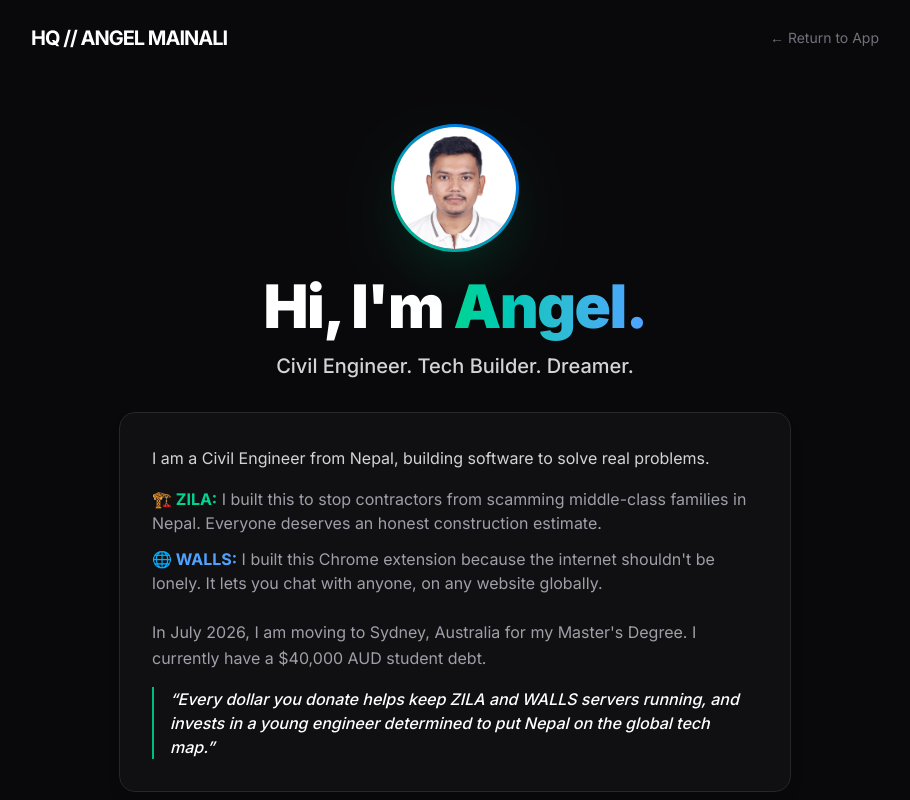
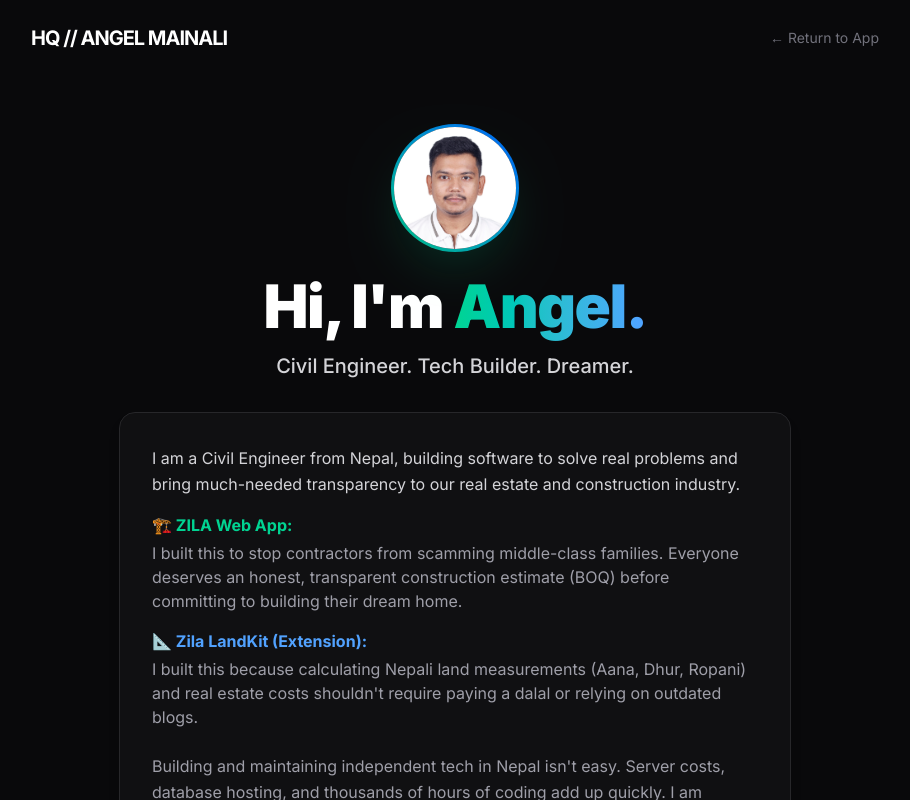
Before and after one commit to angel97-cyber/zila, a Next.js app: page /donate in a window 1280 px wide. Shown: the top 800 px of the page, without its empty margins (185-1095 px from the left). Built offline with nearby package versions, Linux system fonts and the light colour scheme.

Commit message:
Added Area units, updated privacy policy for Chrome store, revised emotional HQ narrative

```diff
--- a/app/donate/page.tsx
+++ b/app/donate/page.tsx
@@ -40,24 +40,26 @@ export default function DonatePage() {
           Civil Engineer. Tech Builder. Dreamer.
         </p>
 
-        {/* THE STORY (The Empire) */}
+        {/* THE STORY (The Robin Hood Narrative) */}
         <div className="bg-zinc-900/50 border border-zinc-800 rounded-2xl p-6 md:p-8 mb-12 text-left shadow-lg backdrop-blur-sm">
           <p className="text-zinc-300 leading-relaxed mb-4">
-            I am a Civil Engineer from Nepal, building software to solve real problems.
+            I am a Civil Engineer from Nepal, building software to solve real problems and bring much-needed transparency to our real estate and construction industry.
           </p>
-          <ul className="space-y-3 mb-6 text-zinc-400">
+          <ul className="space-y-4 mb-6 text-zinc-400">
             <li>
-              <strong className="text-emerald-400">🏗️ ZILA:</strong> I built this to stop contractors from scamming middle-class families in Nepal. Everyone deserves an honest construction estimate.
+              <strong className="text-emerald-400 block mb-1">🏗️ ZILA Web App:</strong>
+              I built this to stop contractors from scamming middle-class families. Everyone deserves an honest, transparent construction estimate (BOQ) before committing to building their dream home.
             </li>
             <li>
-              <strong className="text-blue-400">🌐 WALLS:</strong> I built this Chrome extension because the internet shouldn&apos;t be lonely. It lets you chat with anyone, on any website globally.
+              <strong className="text-blue-400 block mb-1">📐 Zila LandKit (Extension):</strong>
+              I built this because calculating Nepali land measurements (Aana, Dhur, Ropani) and real estate costs shouldn&apos;t require paying a dalal or relying on outdated blogs.
             </li>
           </ul>
-          <p className="text-zinc-400 leading-relaxed mb-4">
-            In July 2026, I am moving to Sydney, Australia for my Master&apos;s Degree. I currently have a $40,000 AUD student debt.
+          <p className="text-zinc-400 leading-relaxed mb-6">
+            Building and maintaining independent tech in Nepal isn&apos;t easy. Server costs, database hosting, and thousands of hours of coding add up quickly. I am dedicating my time to keeping these tools accessible for everyday Nepalis, fighting the information gap that brokers use to exploit people.
           </p>
           <p className="text-white font-medium italic border-l-2 border-emerald-500 pl-4">
-            &ldquo;Every dollar you donate helps keep ZILA and WALLS servers running, and invests in a young engineer determined to put Nepal on the global tech map.&rdquo;
+            &ldquo;If my tools saved you money, time, or protected you from a bad deal, please consider supporting me. Every rupee goes directly into keeping the servers running and proves that young engineers can build world-class tech right here in Nepal.&rdquo;
           </p>
         </div>
 
--- a/app/page.tsx
+++ b/app/page.tsx
@@ -16,28 +16,28 @@ const RATES: Record<string, Record<string, Record<string, number>>> = {
   nepal: {
     // Valley (High Cost)
     kathmandu: { basic: 3500, standard: 4800, premium: 6800, luxury: 9000 },
-    lalitpur:  { basic: 3400, standard: 4700, premium: 6700, luxury: 8800 },
+    lalitpur: { basic: 3400, standard: 4700, premium: 6700, luxury: 8800 },
     bhaktapur: { basic: 3300, standard: 4600, premium: 6600, luxury: 8700 },
-    kavre:     { basic: 3200, standard: 4500, premium: 6400, luxury: 8500 },
+    kavre: { basic: 3200, standard: 4500, premium: 6400, luxury: 8500 },
     // Gandaki / Hills
-    pokhara:   { basic: 3400, standard: 4600, premium: 6500, luxury: 8500 },
-    baglung:   { basic: 3300, standard: 4500, premium: 6300, luxury: 8300 },
-    gorkha:    { basic: 3200, standard: 4400, premium: 6200, luxury: 8200 },
+    pokhara: { basic: 3400, standard: 4600, premium: 6500, luxury: 8500 },
+    baglung: { basic: 3300, standard: 4500, premium: 6300, luxury: 8300 },
+    gorkha: { basic: 3200, standard: 4400, premium: 6200, luxury: 8200 },
     // Terai / Industrial Hubs
-    chitwan:   { basic: 3000, standard: 4200, premium: 5800, luxury: 7800 },
-    butwal:    { basic: 2900, standard: 4100, premium: 5700, luxury: 7600 },
-    biratnagar:{ basic: 2900, standard: 4100, premium: 5700, luxury: 7600 },
-    jhapa:     { basic: 2850, standard: 4000, premium: 5600, luxury: 7500 },
-    morang:    { basic: 2850, standard: 4000, premium: 5600, luxury: 7500 },
-    sunsari:   { basic: 2850, standard: 4000, premium: 5600, luxury: 7500 },
-    parsa:     { basic: 2800, standard: 3900, premium: 5500, luxury: 7400 },
-    dhanusha:  { basic: 2800, standard: 3900, premium: 5500, luxury: 7400 },
+    chitwan: { basic: 3000, standard: 4200, premium: 5800, luxury: 7800 },
+    butwal: { basic: 2900, standard: 4100, premium: 5700, luxury: 7600 },
+    biratnagar: { basic: 2900, standard: 4100, premium: 5700, luxury: 7600 },
+    jhapa: { basic: 2850, standard: 4000, premium: 5600, luxury: 7500 },
+    morang: { basic: 2850, standard: 4000, premium: 5600, luxury: 7500 },
+    sunsari: { basic: 2850, standard: 4000, premium: 5600, luxury: 7500 },
+    parsa: { basic: 2800, standard: 3900, premium: 5500, luxury: 7400 },
+    dhanusha: { basic: 2800, standard: 3900, premium: 5500, luxury: 7400 },
     // Mid/Far-West
-    dang:      { basic: 2950, standard: 4150, premium: 5800, luxury: 7700 },
-    banke:     { basic: 2900, standard: 4100, premium: 5700, luxury: 7600 },
-    surkhet:   { basic: 3100, standard: 4300, premium: 6000, luxury: 8000 },
-    kailali:   { basic: 3000, standard: 4200, premium: 5900, luxury: 7900 },
-    kanchanpur:{ basic: 3000, standard: 4200, premium: 5900, luxury: 7900 },
+    dang: { basic: 2950, standard: 4150, premium: 5800, luxury: 7700 },
+    banke: { basic: 2900, standard: 4100, premium: 5700, luxury: 7600 },
+    surkhet: { basic: 3100, standard: 4300, premium: 6000, luxury: 8000 },
+    kailali: { basic: 3000, standard: 4200, premium: 5900, luxury: 7900 },
+    kanchanpur: { basic: 3000, standard: 4200, premium: 5900, luxury: 7900 },
   },
 };
 
@@ -75,7 +75,7 @@ const LABOR_MATERIAL_RATIO = {
   "Contractor Profit & Overhead": 0.07,
 };
 
-const TIMELINE =[
+const TIMELINE = [
   { phase: "Foundation & Plinth", duration: "4 to 6 Weeks" },
   { phase: "Superstructure (RCC Frames & Roof)", duration: "8 to 10 Weeks" },
   { phase: "Brickwork & Plastering", duration: "6 to 8 Weeks" },
@@ -87,29 +87,38 @@ export default function Home() {
   // --- STATE ---
   const [step, setStep] = useState(1);
   const [country, setCountry] = useState("nepal");
-  const[district, setDistrict] = useState("kathmandu");
+  const [district, setDistrict] = useState("kathmandu");
 
   const [floors, setFloors] = useState<number | string>(2);
   const [area, setArea] = useState<number | string>(1000);
+  const [areaUnit, setAreaUnit] = useState("sq.ft");
   const [quality, setQuality] = useState("standard");
 
   // Checkout States
   const [checkoutStep, setCheckoutStep] = useState(0);
-  const[customerName, setCustomerName] = useState("");
+  const [customerName, setCustomerName] = useState("");
   const [phone, setPhone] = useState("");
-  const[paymentRef, setPaymentRef] = useState("");
+  const [paymentRef, setPaymentRef] = useState("");
   const [isSubmittingContact, setIsSubmittingContact] = useState(false);
 
   // Security States
   const [isVerifying, setIsVerifying] = useState(false);
   const [isPremium, setIsPremium] = useState(false);
-  const[estimateId, setEstimateId] = useState<string | null>(null);
-  const[verificationTime, setVerificationTime] = useState(0);
+  const [estimateId, setEstimateId] = useState<string | null>(null);
+  const [verificationTime, setVerificationTime] = useState(0);
 
+  // --- CALCULATION LOGIC ---
   // --- CALCULATION LOGIC ---
   const safeFloors = Number(floors) || 0;
   const safeArea = Number(area) || 0;
-  const totalArea = safeFloors * safeArea;
+
+  // Convert everything to sq.ft under the hood for our engineering brain
+  let areaInSqFt = safeArea;
+  if (areaUnit === "sq.m") areaInSqFt = safeArea * 10.7639;
+  if (areaUnit === "aana") areaInSqFt = safeArea * 342.25; // Standard Aana
+  if (areaUnit === "dhur") areaInSqFt = safeArea * 169.31; // Standard Terai Dhur
+
+  const totalArea = Math.round(safeFloors * areaInSqFt);
   const ratePerSqft = RATES[country][district] ? RATES[country][district][quality] : RATES[country]['kathmandu'][quality];
   const totalCost = totalArea * ratePerSqft;
 
@@ -137,7 +146,7 @@ export default function Home() {
       }
     };
     checkSavedReport();
-  },[]);
+  }, []);
 
   // --- CHECKOUT FLOW ---
   const handleContactSubmit = async () => {
@@ -201,7 +210,7 @@ export default function Home() {
       }, 3000);
     }
     return () => clearInterval(interval);
-  },[isVerifying, estimateId]);
+  }, [isVerifying, estimateId]);
 
   return (
     <div className="min-h-screen bg-slate-50 text-slate-900 font-sans selection:bg-emerald-200">
@@ -229,13 +238,13 @@ export default function Home() {
 
               <div className="space-y-6">
                 <div>
-                  <label className="flex items-center gap-2 text-sm font-semibold text-slate-700 mb-2"><MapPin className="h-4 w-4"/> Country</label>
+                  <label className="flex items-center gap-2 text-sm font-semibold text-slate-700 mb-2"><MapPin className="h-4 w-4" /> Country</label>
                   <select value={country} onChange={(e) => setCountry(e.target.value)} className="w-full p-4 bg-slate-50 border border-slate-200 rounded-xl focus:ring-2 focus:ring-blue-900 outline-none">
                     <option value="nepal">Nepal 🇳🇵</option>
                   </select>
                 </div>
                 <div>
-                  <label className="flex items-center gap-2 text-sm font-semibold text-slate-700 mb-2"><Building className="h-4 w-4"/> District / City (जिल्ला)</label>
+                  <label className="flex items-center gap-2 text-sm font-semibold text-slate-700 mb-2"><Building className="h-4 w-4" /> District / City (जिल्ला)</label>
                   <select value={district} onChange={(e) => setDistrict(e.target.value)} className="w-full p-4 bg-slate-50 border border-slate-200 rounded-xl focus:ring-2 focus:ring-blue-900 outline-none capitalize">
                     {Object.keys(RATES.nepal).map(d => <option key={d} value={d}>{d}</option>)}
                   </select>
@@ -256,19 +265,29 @@ export default function Home() {
                 <div className="flex flex-col md:flex-row gap-6">
                   <div className="flex-1">
                     <label className="flex items-center gap-2 text-sm font-semibold text-slate-700 mb-2">
-                      <Layers className="h-4 w-4"/> Total Floors <span className="text-slate-400 font-normal">(तल्लाको संख्या)</span>
+                      <Ruler className="h-4 w-4" /> Area Per Floor <span className="text-slate-400 font-normal">(१ तल्लाको क्षेत्रफल)</span>
                     </label>
+                    <div className="flex gap-2">
                       <input
-                      type="number" step="0.5" min="1" max="10"
-                      value={floors} onChange={(e) => setFloors(e.target.value)}
-                      placeholder="e.g. 2.5"
+                        type="number" value={area} onChange={(e) => setArea(e.target.value)}
+                        placeholder="e.g. 1000"
                         className="w-full p-4 bg-slate-50 border border-slate-200 rounded-xl text-lg font-medium outline-none focus:ring-2 focus:ring-blue-900"
                       />
+                      <select
+                        value={areaUnit} onChange={(e) => setAreaUnit(e.target.value)}
+                        className="p-4 bg-slate-50 border border-slate-200 rounded-xl text-sm font-bold text-slate-700 outline-none focus:ring-2 focus:ring-blue-900"
+                      >
+                        <option value="sq.ft">Sq.ft</option>
+                        <option value="sq.m">Sq.m</option>
+                        <option value="aana">Aana (आना)</option>
+                        <option value="dhur">Dhur (धुर)</option>
+                      </select>
+                    </div>
                   </div>
 
                   <div className="flex-1">
                     <label className="flex items-center gap-2 text-sm font-semibold text-slate-700 mb-2">
-                      <Ruler className="h-4 w-4"/> Area Per Floor <span className="text-slate-400 font-normal">(तल्लाको क्षेत्रफल)</span>
+                      <Ruler className="h-4 w-4" /> Area Per Floor <span className="text-slate-400 font-normal">(तल्लाको क्षेत्रफल)</span>
                     </label>
                     <input
                       type="number" value={area} onChange={(e) => setArea(e.target.value)}
@@ -284,7 +303,7 @@ export default function Home() {
 
                 <div>
                   <label className="flex items-center gap-2 text-sm font-semibold text-slate-700 mb-4">
-                    <CheckCircle2 className="h-4 w-4"/> Finish Quality <span className="text-slate-400 font-normal">(फिनिसिङ कस्तो गर्ने?)</span>
+                    <CheckCircle2 className="h-4 w-4" /> Finish Quality <span className="text-slate-400 font-normal">(फिनिसिङ कस्तो गर्ने?)</span>
                   </label>
                   <div className="grid grid-cols-1 md:grid-cols-2 gap-4">
                     {Object.keys(QUALITY_INFO).map(q => (
@@ -321,7 +340,7 @@ export default function Home() {
               {!isVerifying && <button onClick={() => setStep(2)} className="text-sm text-slate-400 hover:text-slate-600">← Edit Details</button>}
 
               <div className="bg-white p-8 rounded-3xl shadow-sm border border-emerald-100 relative overflow-hidden">
-                <div className="absolute top-0 right-0 p-4 opacity-5"><HomeIcon className="h-32 w-32"/></div>
+                <div className="absolute top-0 right-0 p-4 opacity-5"><HomeIcon className="h-32 w-32" /></div>
                 <h3 className="text-sm font-bold text-slate-500 uppercase tracking-widest mb-2">Estimated Total Cost</h3>
                 <div className="text-5xl font-black text-emerald-700 mb-2">रु. {totalCost.toLocaleString('en-IN')}</div>
                 <p className="text-slate-500 font-medium pb-6 border-b border-slate-100">
@@ -349,7 +368,7 @@ export default function Home() {
 
                 {checkoutStep === 0 && !isVerifying && (
                   <>
-                    <h3 className="text-xl font-bold flex items-center gap-2 mb-4"><Lock className="h-5 w-5 text-emerald-400"/> Get the Official BOQ Report</h3>
+                    <h3 className="text-xl font-bold flex items-center gap-2 mb-4"><Lock className="h-5 w-5 text-emerald-400" /> Get the Official BOQ Report</h3>
                     <ul className="space-y-3 mb-8 text-slate-300 text-sm">
                       <li className="flex items-center gap-2">✓ Exact Material Quantities (Cement, Steel, Bricks)</li>
                       <li className="flex items-center gap-2">✓ Labor vs. Material Cost Distribution</li>
@@ -376,7 +395,7 @@ export default function Home() {
                       className={`w-full text-white font-bold py-4 rounded-xl transition-all flex justify-center items-center gap-2 ${isSubmittingContact ? 'bg-blue-800 cursor-not-allowed' : 'bg-blue-600 hover:bg-blue-500'}`}
                     >
                       {isSubmittingContact ? "Securing Report... Please Wait" : "Proceed to Payment"}
-                      {!isSubmittingContact && <ArrowRight className="h-5 w-5"/>}
+                      {!isSubmittingContact && <ArrowRight className="h-5 w-5" />}
                     </button>
                     <button onClick={() => setCheckoutStep(0)} className="w-full text-center text-sm text-slate-400 mt-4 hover:text-white">Cancel</button>
                   </div>
@@ -459,7 +478,7 @@ export default function Home() {
                 onClick={() => window.print()}
                 className="flex-1 md:flex-none bg-slate-900 text-white font-bold px-6 py-3 rounded-lg hover:bg-slate-800 transition-all flex justify-center items-center gap-2 shadow-lg"
               >
-                <Download className="h-5 w-5"/> Download PDF
+                <Download className="h-5 w-5" /> Download PDF
               </button>
             </div>
           </div>
@@ -478,7 +497,7 @@ export default function Home() {
             </div>
 
             <div className="bg-slate-50 p-6 rounded-xl border border-slate-200">
-              <h3 className="font-bold text-lg mb-4 flex items-center gap-2"><MapPin className="h-5 w-5"/> Project Details</h3>
+              <h3 className="font-bold text-lg mb-4 flex items-center gap-2"><MapPin className="h-5 w-5" /> Project Details</h3>
               <div className="grid grid-cols-2 md:grid-cols-4 gap-6">
                 <div><p className="text-sm text-slate-500">Location</p><p className="font-bold capitalize">{district}, Nepal</p></div>
                 <div><p className="text-sm text-slate-500">Total Area</p><p className="font-bold">{totalArea.toLocaleString()} sq.ft</p></div>
@@ -492,7 +511,7 @@ export default function Home() {
             </div>
 
             <div>
-              <h3 className="font-bold text-lg mb-4 flex items-center gap-2 border-b pb-2"><Layers className="h-5 w-5"/> Phase-wise Cost Breakdown</h3>
+              <h3 className="font-bold text-lg mb-4 flex items-center gap-2 border-b pb-2"><Layers className="h-5 w-5" /> Phase-wise Cost Breakdown</h3>
               <div className="grid grid-cols-1 md:grid-cols-2 gap-x-8 gap-y-3">
                 {Object.entries(BREAKDOWN).map(([category, pct]) => (
                   <div key={category} className="flex justify-between items-center py-2 border-b border-slate-50">
@@ -505,7 +524,7 @@ export default function Home() {
 
             <div className="grid md:grid-cols-2 gap-8 mt-8">
               <div>
-                <h3 className="font-bold text-lg mb-4 flex items-center gap-2 border-b pb-2"><HardHat className="h-5 w-5"/> Required Materials</h3>
+                <h3 className="font-bold text-lg mb-4 flex items-center gap-2 border-b pb-2"><HardHat className="h-5 w-5" /> Required Materials</h3>
                 <div className="space-y-3">
                   {Object.entries(MATERIALS_PER_SQFT).map(([material, multiplier]) => (
                     <div key={material} className="flex justify-between items-center py-2 border-b border-slate-100 border-dashed">
@@ -518,7 +537,7 @@ export default function Home() {
 
               <div className="space-y-8">
                 <div>
-                  <h3 className="font-bold text-lg mb-4 flex items-center gap-2 border-b pb-2"><Building className="h-5 w-5"/> Cost Distribution</h3>
+                  <h3 className="font-bold text-lg mb-4 flex items-center gap-2 border-b pb-2"><Building className="h-5 w-5" /> Cost Distribution</h3>
                   <div className="space-y-3">
                     {Object.entries(LABOR_MATERIAL_RATIO).map(([cat, pct]) => (
                       <div key={cat} className="flex justify-between items-center">
@@ -530,7 +549,7 @@ export default function Home() {
                 </div>
 
                 <div>
-                  <h3 className="font-bold text-lg mb-4 flex items-center gap-2 border-b pb-2"><Clock className="h-5 w-5"/> Est. Timeline</h3>
+                  <h3 className="font-bold text-lg mb-4 flex items-center gap-2 border-b pb-2"><Clock className="h-5 w-5" /> Est. Timeline</h3>
                   <div className="space-y-2">
                     {TIMELINE.map((item, i) => (
                       <div key={i} className="flex justify-between items-center text-sm">
@@ -544,7 +563,7 @@ export default function Home() {
             </div>
 
             <div className="bg-slate-50 p-6 rounded-xl border border-slate-200 mt-6 print:bg-transparent print:border-slate-300">
-              <h3 className="font-bold text-slate-900 mb-3 flex items-center gap-2"><ShieldAlert className="h-5 w-5"/> Structural Safety & Guidelines (Updated for NBC 105:2025)</h3>
+              <h3 className="font-bold text-slate-900 mb-3 flex items-center gap-2"><ShieldAlert className="h-5 w-5" /> Structural Safety & Guidelines (Updated for NBC 105:2025)</h3>
               <ul className="text-sm text-slate-700 space-y-2">
                 <li>• <strong>Seismic Compliance:</strong> Design forces must align with NBC 105:2025 updates, enforcing stricter displacement checks and soil pressure limits.</li>
                 <li>• <strong>Minimum Column Size:</strong> Must not be less than 12&quot; x 12&quot; (300mm x 300mm) for residential buildings in active seismic zones.</li>
@@ -554,7 +573,7 @@ export default function Home() {
             </div>
 
             <div className="bg-blue-50 p-6 rounded-xl border border-blue-100 mt-6 print:bg-transparent print:border-slate-300">
-              <h3 className="font-bold text-blue-900 mb-3 flex items-center gap-2 print:text-slate-900"><ClipboardList className="h-5 w-5"/> Municipality Requirements (नक्सा पास)</h3>
+              <h3 className="font-bold text-blue-900 mb-3 flex items-center gap-2 print:text-slate-900"><ClipboardList className="h-5 w-5" /> Municipality Requirements (नक्सा पास)</h3>
               <ul className="text-sm text-blue-800 space-y-2 print:text-slate-700">
                 <li>• Ensure Land Ownership Document (Lalpurja) and Land Tax Receipt (Tiro) are updated.</li>
                 <li>• Hire a registered firm for Architectural and Structural drawings. Ensure soil testing for structures above 2.5 stories.</li>
--- a/app/privacy/page.tsx
+++ b/app/privacy/page.tsx
@@ -29,24 +29,23 @@ export default function PrivacyPage() {
             <h2 className="text-xl font-bold mb-3 text-slate-900 border-b pb-2">2. Data We Collect</h2>
 
             <h3 className="font-bold text-slate-800 mt-4 mb-2">A. For ZILA (Web App)</h3>
-            <ul className="list-disc pl-5 space-y-2">
+            <ul className="list-disc pl-5 space-y-2 mb-6">
               <li><strong>Project Data:</strong> We collect the district, floor count, and area you input to generate accurate construction estimates.</li>
-              <li><strong>Payment Verification:</strong> If you purchase a premium report, we securely collect your phone number and eSewa transaction ID strictly to verify the payment and unlock your document.</li>
+              <li><strong>Payment Verification:</strong> If you purchase a premium report, we securely collect your name, phone number, and eSewa transaction ID strictly to verify the payment and unlock your document.</li>
             </ul>
 
-            <h3 className="font-bold text-slate-800 mt-6 mb-2">B. For WALLS (Chrome Extension)</h3>
+            <h3 className="font-bold text-slate-800 mt-4 mb-2">B. For Zila LandKit (Chrome Extension)</h3>
             <ul className="list-disc pl-5 space-y-2">
-              <li><strong>URL Data:</strong> We detect the hostname of the tab you are visiting to load the correct global chat room.</li>
-              <li><strong>User Content:</strong> Messages you send are stored securely in our database.</li>
-              <li><strong>Anonymous IDs:</strong> We assign a random anonymous ID (e.g., &quot;Solar Falcon&quot;) to your browser to keep chats anonymous.</li>
+              <li><strong>Zero Remote Tracking:</strong> The extension operates entirely locally on your device. We do not track your browsing history, read your page content, or monitor the websites you visit.</li>
+              <li><strong>Local Processing:</strong> All land area, cost, and EMI calculations are performed locally within your browser.</li>
+              <li><strong>Local Storage:</strong> If you save a property or setting, it is stored securely within your browser&apos;s local storage. This data never leaves your device unless you explicitly opt into a future premium cloud-sync feature.</li>
             </ul>
           </section>
 
           <section>
             <h2 className="text-xl font-bold mb-3 text-slate-900 border-b pb-2">3. How We Use Your Data</h2>
             <p>
-              We use this data solely to provide the core functionality of our applications (delivering PDF reports and global chat messages).
-              <strong>We do not sell, trade, or rent your personal identification or phone numbers to third parties.</strong>
+              We use data solely to provide the core functionality of our web application (delivering verified PDF BOQ reports). <strong>We do not sell, trade, or rent your personal identification or phone numbers to third parties.</strong> Zila LandKit operates locally and does not actively harvest user data for monetization.
             </p>
           </section>
 
```
Lines whose indentation alone changed are shown as unchanged.
